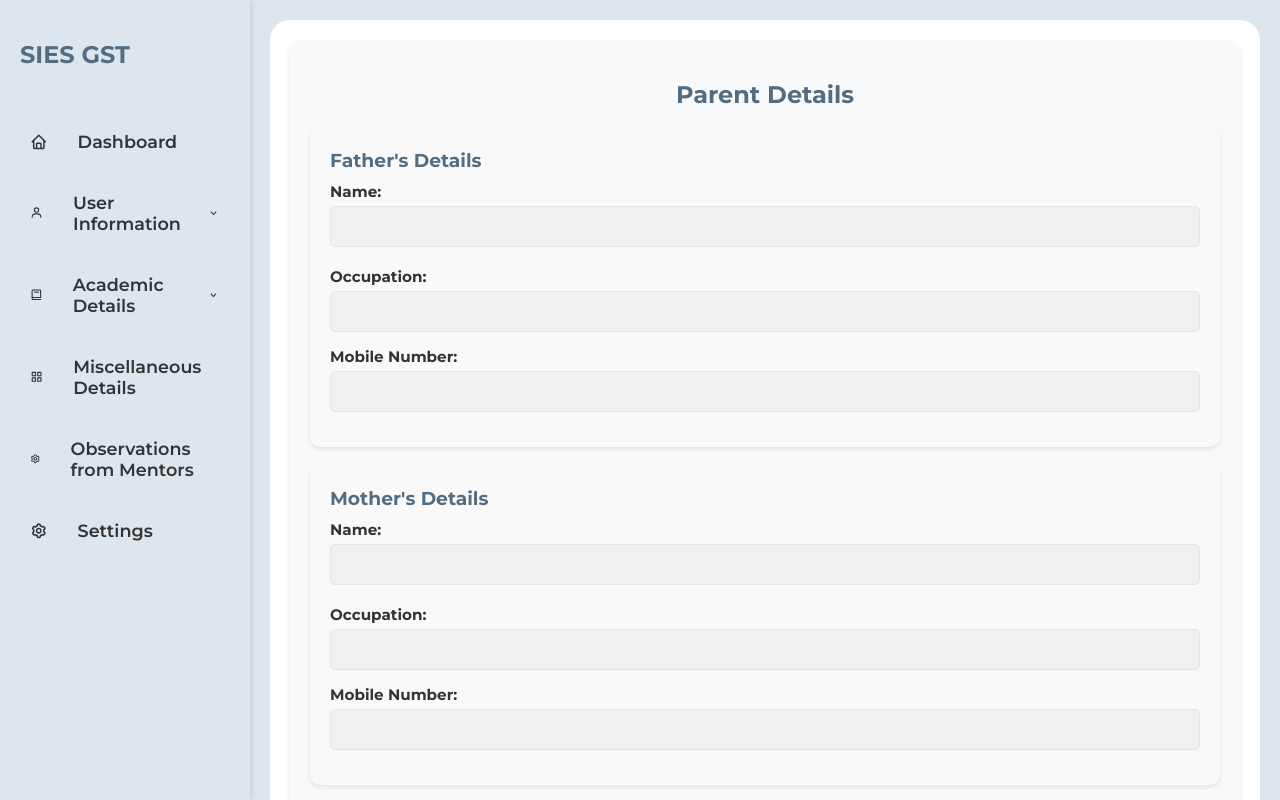
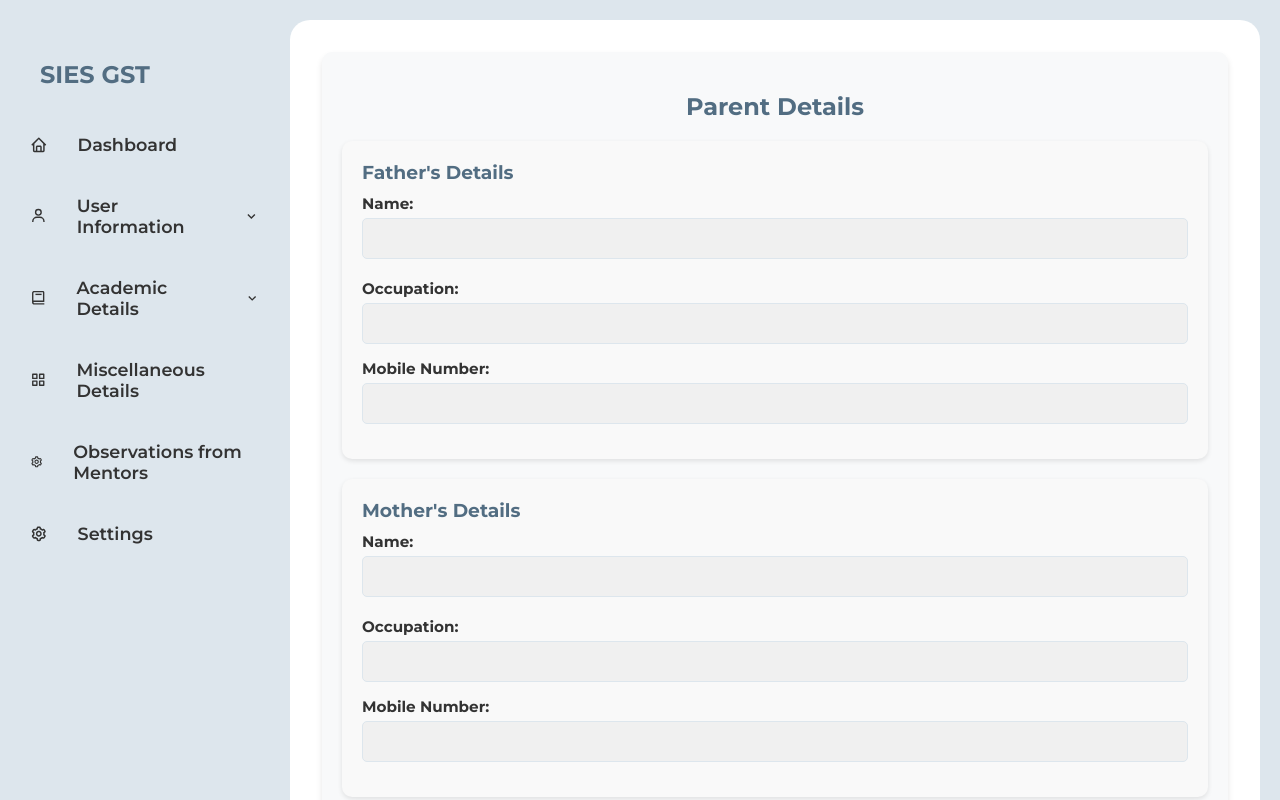
Before and after one commit to Aryan0304Yadav/mentee, a React (Vite) app in the folder Frontend/: page /parent-details in a window 1280 px wide. Shown: the top 800 px of the page. Built offline with nearby package versions, Linux system fonts and the light colour scheme.

Commit message:
sidebar scroll

```diff
--- a/Frontend/src/App.css
+++ b/Frontend/src/App.css
@@ -1,14 +1,14 @@
-.dashboard{
+.dashboard {
   display: flex;
   gap: 20px;
 }
-.dashboard--content{
+
+.dashboard--content {
   background: #fff;
   flex: 1;
   border-radius: 20px;
+  padding: 2rem;
   display: flex;
   gap: 1.5rem;
   justify-content: space-between;
-  margin-left: 250px; /* Matches the sidebar width */
-  padding: 20px;
 }
--- a/Frontend/src/styles/sidebar.css
+++ b/Frontend/src/styles/sidebar.css
@@ -1,34 +1,23 @@
-/* Sidebar container */
 .menu {
-  display: flex;
-  flex-direction: column;
-  gap: 2.3rem;
-  height: 100vh; /* Full height of the viewport */
-  position: fixed; /* Keeps the sidebar fixed in place */
-  top: 0;          /* Aligns it to the top of the viewport */
-  left: 0;         /* Aligns it to the left of the viewport */
-  width: 250px;    /* Sidebar width */
-  background-color: #dde6ed; /* Adjust as needed for your design */
-  overflow-y: auto; /* Allows scrolling only inside the sidebar if content overflows */
-  padding: 20px;    /* Adds padding inside the sidebar */
-  box-shadow: 2px 0 5px rgba(0, 0, 0, 0.1); /* Optional: Adds a subtle shadow */
-  z-index: 1000;   /* Ensures the sidebar is above other elements */
-
-  /* Hide scrollbar but allow scrolling */
-  scrollbar-width: none; /* For Firefox */
-  -ms-overflow-style: none; /* For Internet Explorer and Edge */
+  overflow-y: auto;
+  height: 100%;
+  /* Ensures it takes up the full height of its container */
+  max-height: 100vh;
+  /* Prevents it from exceeding the viewport height */
+  position: sticky;
+  /* Makes it stay fixed relative to the viewport */
+  top: 0;
+  /* Ensures it starts at the top of the viewport */
 }
 
-.menu::-webkit-scrollbar {
-  display: none; /* For Chrome, Safari, and Opera */
-}
 
 /* Logo styling */
 .logo {
   text-align: center;
+  padding: 20px;
   color: #27374d;
+  align-items: center;
   display: flex;
-  align-items: center;
   gap: 20px;
 }
 
@@ -77,6 +66,7 @@
 .dropdown {
   display: flex;
   flex-direction: column;
+  /* Ensure items are stacked vertically */
 }
 
 /* Dropdown Toggle Button */
@@ -95,6 +85,7 @@
 
 .dropdown-icon.open {
   transform: rotate(180deg);
+  /* Rotate the icon when dropdown is open */
 }
 
 /* Dropdown Menu Styling */
@@ -106,7 +97,7 @@
   margin-top: 10px;
   background-color: #dde6ed;
   padding: 10px;
-  border-radius: 8px;
+  border-radius: 8px 8px 8px 8px;
   box-shadow: 0 2px 8px rgba(0, 0, 0, 0.1);
 }
 
@@ -124,5 +115,15 @@
 .dropdown-menu .dropdown-item:hover,
 .dropdown-menu .dropdown-item.active {
   background-color: #526d82;
+  /*Colour for the Drop down Act form sections*/
   color: #dde6ed;
 }
+
+font-weight: 500;
+}
+
+.dropdown-menu .dropdown-item:hover,
+.dropdown-menu .dropdown-item.active {
+  background-color: #526d82;
+  color: #dde6ed;
+}
```
